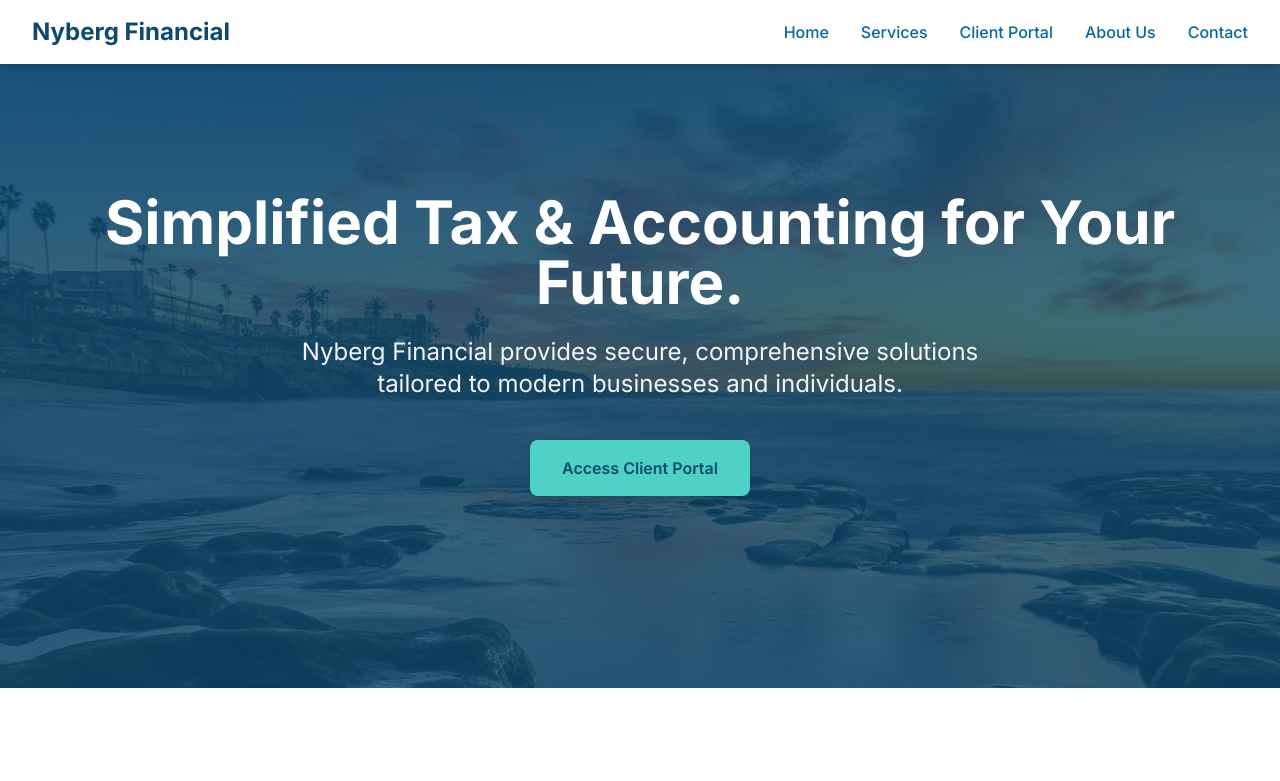
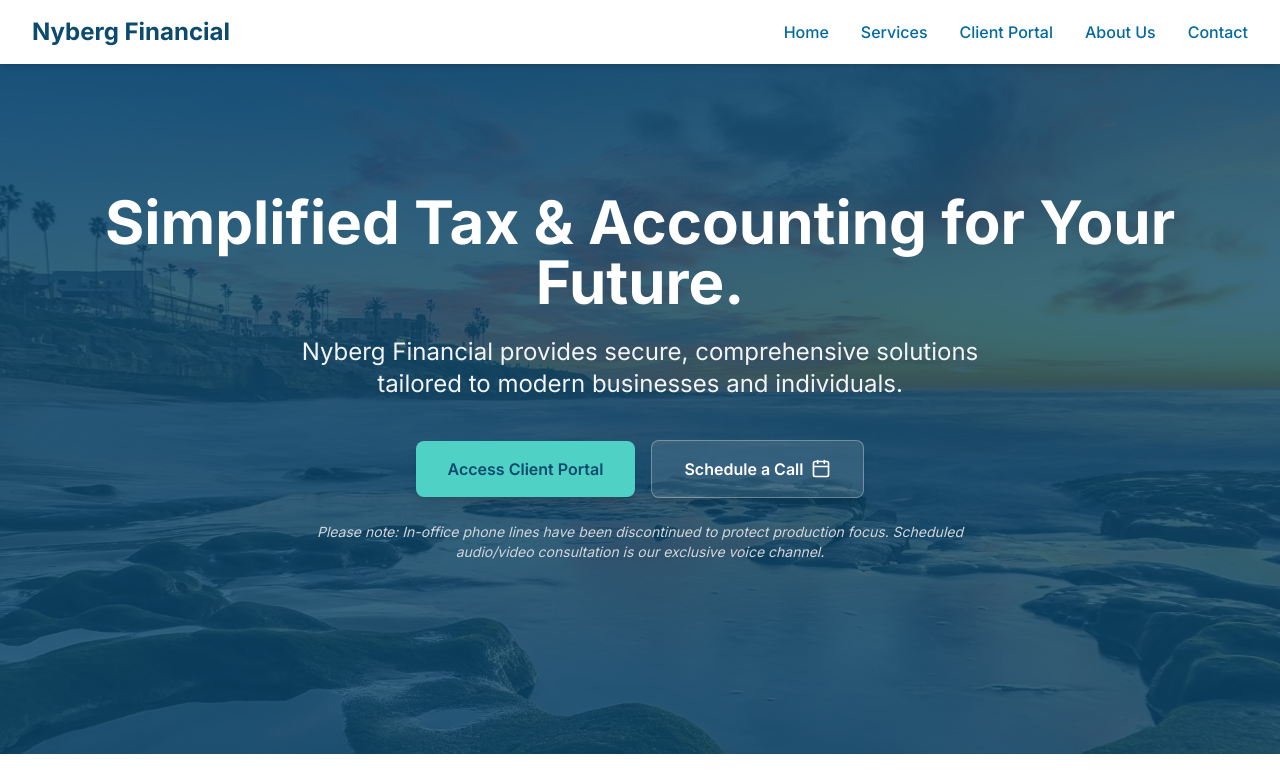
Before and after one commit to cameronattisha/nybergfinancial.com, a plain HTML site: page index.html in a window 1280 px wide. Shown: the top 781 px of the page. Drawn offline with nearby package versions, Linux system fonts and the light colour scheme.

Commit message:
Update index.html
added schedule a call to hero section

```diff
--- a/index.html
+++ b/index.html
@@ -94,10 +94,20 @@
             <p class="text-xl md:text-2xl text-gray-100 mb-10 max-w-3xl mx-auto">
                 Nyberg Financial provides secure, comprehensive solutions tailored to modern businesses and individuals.
             </p>
-            <a href="https://nybergfinancial.taxdome.com"
-               class="inline-block bg-seafoam hover:bg-seafoam/90 text-ocean-deep font-semibold px-8 py-4 rounded-lg shadow-lg hover:shadow-xl transform hover:scale-105 transition-all duration-200">
-                Access Client Portal
-            </a>
+            <div class="flex flex-col sm:flex-row justify-center items-center gap-4 max-w-xl mx-auto mb-6">
+                <a href="https://nybergfinancial.taxdome.com"
+                   class="w-full sm:w-auto inline-block bg-seafoam hover:bg-seafoam/90 text-ocean-deep font-semibold px-8 py-4 rounded-lg shadow-lg hover:shadow-xl transform hover:scale-105 transition-all duration-200 text-center">
+                    Access Client Portal
+                </a>
+                <a href="https://calendar.app.google/27Zk52rCAsiT2n618" target="_blank"
+                   class="w-full sm:w-auto inline-flex justify-center items-center bg-white/10 hover:bg-white/20 text-white border border-white/30 font-semibold px-8 py-4 rounded-lg shadow-lg hover:shadow-xl transform hover:scale-105 transition-all duration-200 text-center">
+                    <span>Schedule a Call</span>
+                    <i data-lucide="calendar" class="w-5 h-5 ml-2"></i>
+                </a>
+            </div>
+            <p class="text-sm text-gray-300 italic max-w-2xl mx-auto">
+                Please note: In-office phone lines have been discontinued to protect production focus. Scheduled audio/video consultation is our exclusive voice channel.
+            </p>
         </div>
     </div>
 </section>
```
